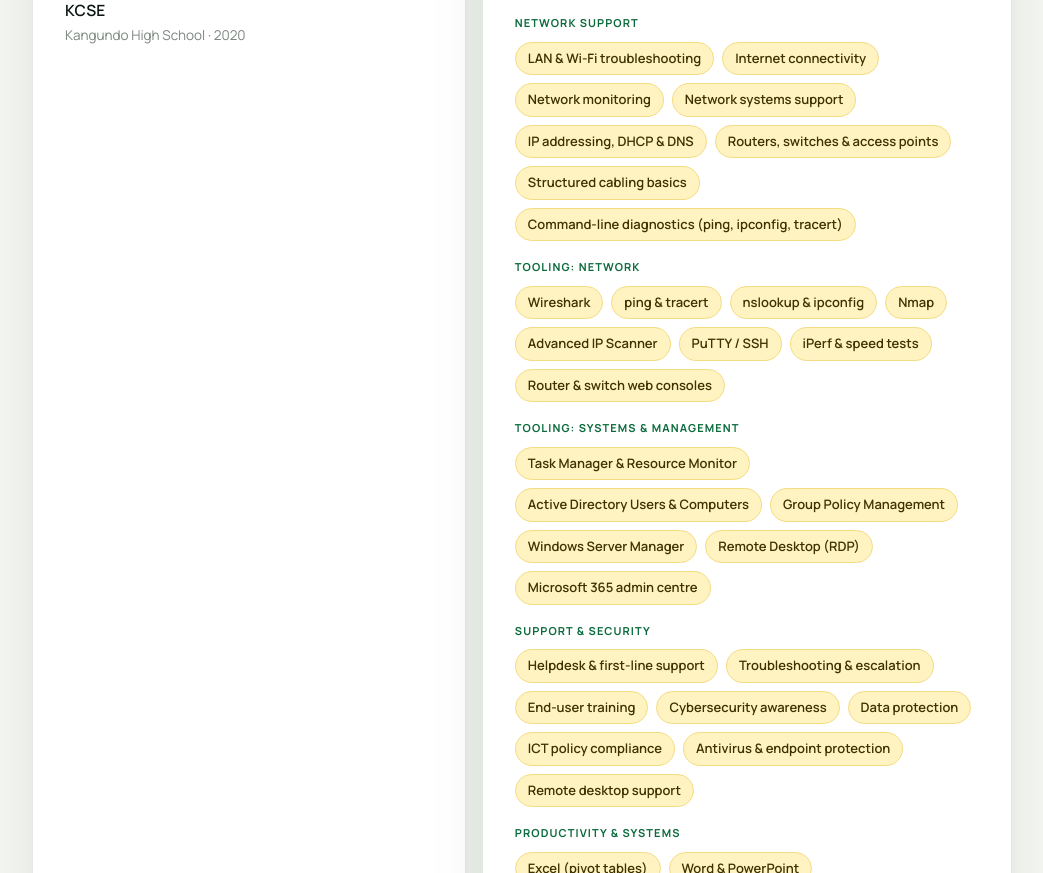
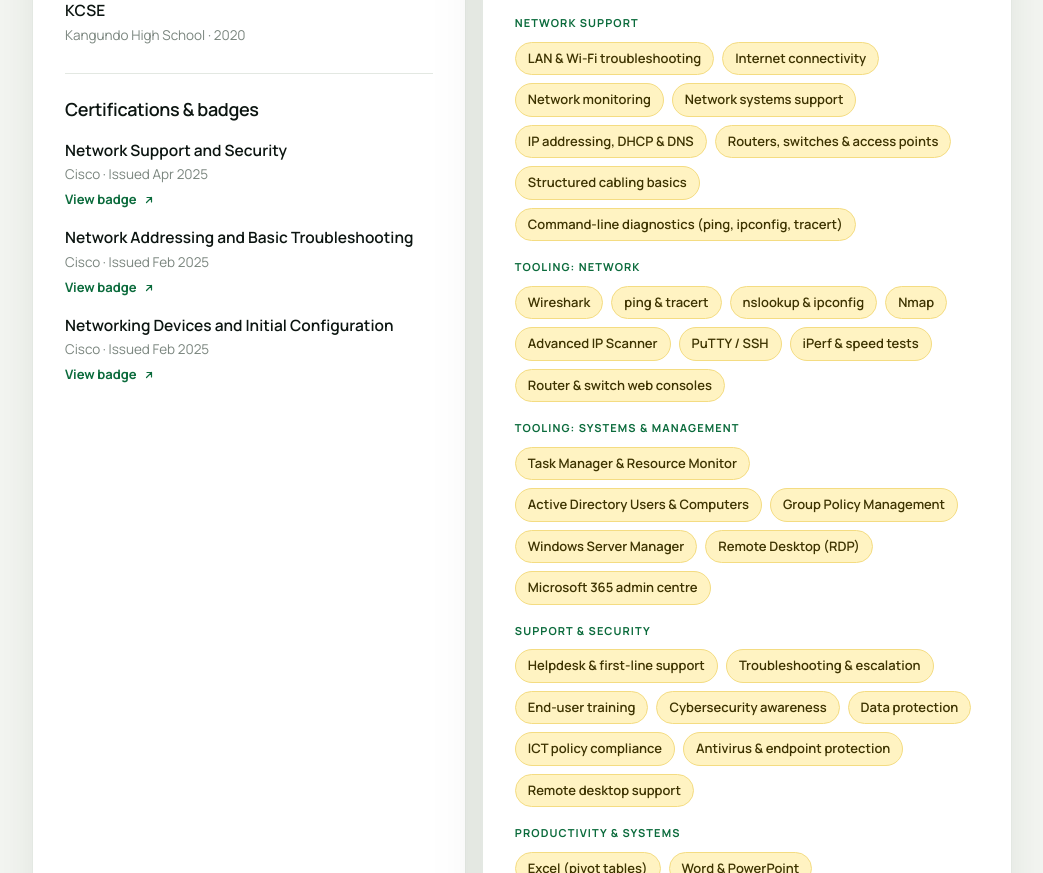
Before and after one commit to timmunyaka1/MUNYAKA-TIMOTHY-KITAKA-PORTFOLIO, a plain HTML site: page skills.html in a window 1280 px wide. Shown: the part 834-1707 px from the top of the page, without its empty margins (118-1161 px from the left). Drawn offline with Linux system fonts and the light colour scheme.

Commit message:
Add Cisco certifications with Credly badge links to Skills & Education
Co-Authored-By: Claude Sonnet 5.5 <noreply@anthropic.com>

```diff
--- a/skills.html
+++ b/skills.html
@@ -242,6 +242,9 @@ dialog#compose::backdrop{background:rgba(12,10,9,.55);backdrop-filter:blur(4px)}
 .k.core{background:#fff3c2;color:#3d3300;border-color:#f4dc82}
 .legend .k{font-size:12px;padding:3px 10px}
 
+.box .sub-h{margin:28px 0 16px;padding-top:22px;border-top:1px solid var(--line);font-size:18px}
+.edu.certs .badge-link{display:inline-flex;align-items:center;gap:6px;margin-top:6px;font-size:13px;font-weight:700;color:var(--g);width:fit-content}
+.edu.certs .badge-link:hover{text-decoration:underline;text-underline-offset:3px}
 /* ---------- component fine-tuning for this theme ---------- */
 .mt b{display:table;margin:0 auto;background:linear-gradient(transparent 64%,var(--y) 64%);-webkit-background-clip:border-box;background-clip:border-box;color:#0c1511;padding:0 6px;filter:none}
 .mgrid{box-shadow:0 40px 90px -44px rgba(8,40,22,.45)}
@@ -304,6 +307,8 @@ dialog#compose{border:1px solid var(--line)}
         <li><b>Certificate in Computer Hardware and Software Repair</b><span>Bell Institute of Technology, Nairobi · 2025</span></li>
         <li><b>KCSE</b><span>Kangundo High School · 2020</span></li>
       </ul>
+      <h3 class="sub-h">Certifications &amp; badges</h3>
+      <ul class="edu certs"><li><b>Network Support and Security</b><span>Cisco · Issued Apr 2025</span><a class="badge-link" href="https://www.credly.com/badges/a332a1d1-b4dc-4166-9690-d35c469ef763" target="_blank" rel="noopener">View badge <svg width="12" height="12" viewBox="0 0 24 24" fill="none" stroke="currentColor" stroke-width="2.4" stroke-linecap="round" stroke-linejoin="round" aria-hidden="true"><path d="M7 17 17 7M8 7h9v9"/></svg></a></li><li><b>Network Addressing and Basic Troubleshooting</b><span>Cisco · Issued Feb 2025</span><a class="badge-link" href="https://www.credly.com/badges/ca4cd354-3898-40b6-9331-5433ea68fb96" target="_blank" rel="noopener">View badge <svg width="12" height="12" viewBox="0 0 24 24" fill="none" stroke="currentColor" stroke-width="2.4" stroke-linecap="round" stroke-linejoin="round" aria-hidden="true"><path d="M7 17 17 7M8 7h9v9"/></svg></a></li><li><b>Networking Devices and Initial Configuration</b><span>Cisco · Issued Feb 2025</span><a class="badge-link" href="https://www.credly.com/badges/1ba0257a-dd34-4602-913e-ff8618e494cb" target="_blank" rel="noopener">View badge <svg width="12" height="12" viewBox="0 0 24 24" fill="none" stroke="currentColor" stroke-width="2.4" stroke-linecap="round" stroke-linejoin="round" aria-hidden="true"><path d="M7 17 17 7M8 7h9v9"/></svg></a></li></ul>
     </div>
     <div class="box rv skillbox">
       <h3>Skills</h3>
```
